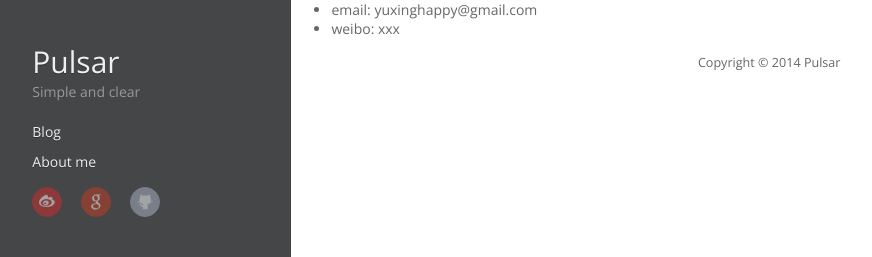
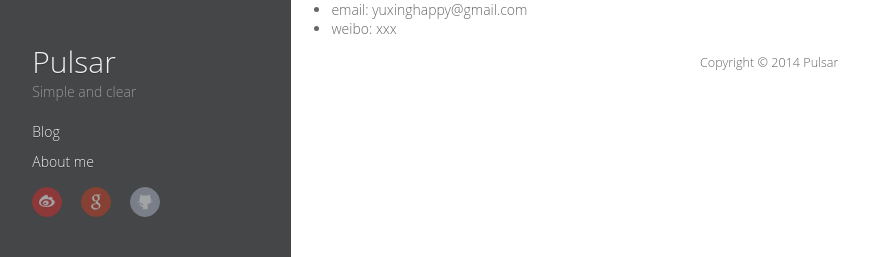
Before and after one commit to pulsaryu/pulsaryu.github.io, a Jekyll site: the page built from about/index.md, in a window 1280 px wide. Shown: the top 257 px of the page, without its empty margins (3-875 px from the left). Built offline with Jekyll 4.4.1, drawn with Linux system fonts in a browser that asks for light colours; nearby versions of some CDN libraries; some web fonts are replaced; Markdown is read by kramdown in place of the engine named in the settings.

Commit message:
Update default.html

```diff
--- a/_layouts/default.html
+++ b/_layouts/default.html
@@ -14,7 +14,7 @@
     <link href="/css/screen.css" media="screen, projection" rel="stylesheet" type="text/css">
     <!--[if lt IE 9]><script src="http://apps.bdimg.com/libs/html5shiv/r29/html5.min.js"></script><![endif]-->
     <script src="http://apps.bdimg.com/libs/jquery/2.1.1/jquery.js"></script>
-    <link href='http://fonts.googleapis.com/css?family=Open+Sans:400italic,400,700' rel='stylesheet' type='text/css'>
+    <link href='//fonts.css.network/css?family=Open+Sans:400italic,400,700' rel='stylesheet' type='text/css'>
     <!--Fonts from Google"s Web font directory at http://google.com/webfonts -->
     <link href="//fonts.css.network/css?family=PT+Serif:regular,italic,bold,bolditalic" rel="stylesheet" type="text/css">
     <link href="//fonts.css.network/css?family=PT+Sans:regular,italic,bold,bolditalic" rel="stylesheet" type="text/css">
```
